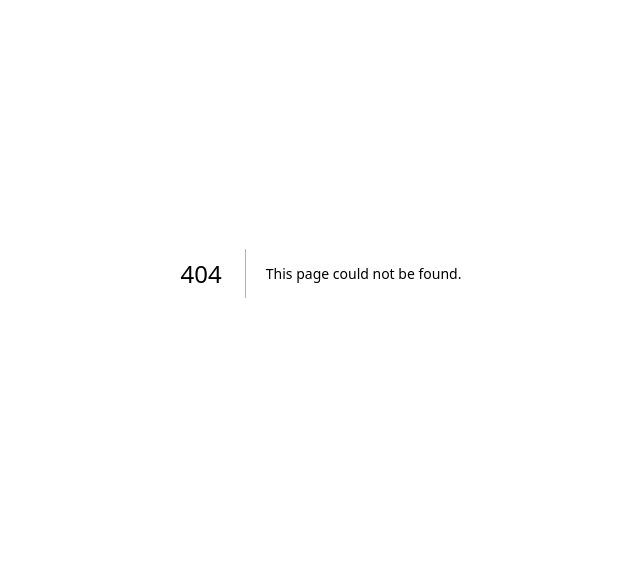
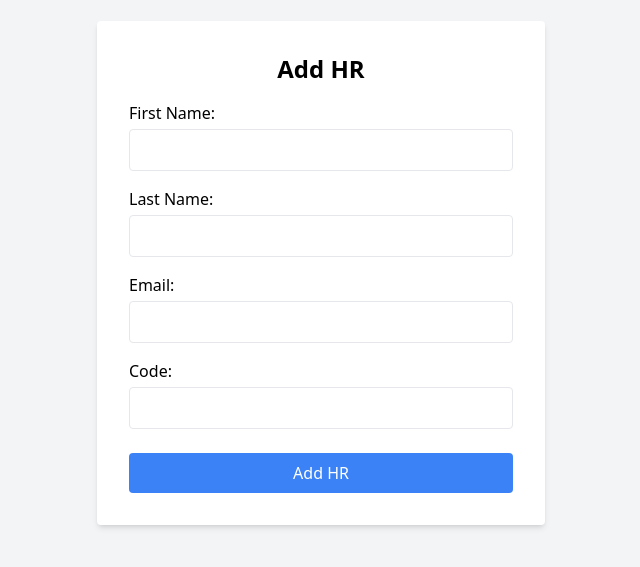
Before and after one commit to Smart-Interview/Front-End, a Next.js app: page /add-employee in a window 1280 px wide. Before the commit this address had no page. Shown: the part 127-694 px from the top of the page, without its empty margins (319-959 px from the left). Built offline with nearby package versions, Linux system fonts and the light colour scheme.

Commit message:
first commit

```diff
--- /dev/null
+++ b/src/app/add-employee/page.tsx
@@ -0,0 +1,101 @@
+"use client";
+
+import { useState } from "react";
+
+export default function AddEmployee() {
+  const [formData, setFormData] = useState({
+    firstName: "",
+    lastName: "",
+    mail: "",
+    code: "",
+  });
+
+  const handleSubmit = async (e: React.FormEvent) => {
+    e.preventDefault();
+
+    // Modify fetch to connect to Spring Boot backend
+    const response = await fetch("http://localhost:8080/employee/AddEmployee", {
+      method: "POST",
+      headers: {
+        "Content-Type": "application/json",
+      },
+      body: JSON.stringify(formData),
+    });
+
+    if (response.ok) {
+      alert("Employee added successfully!");
+    } else {
+      alert("Failed to add employee.");
+    }
+  };
+
+  const handleChange = (e: React.ChangeEvent<HTMLInputElement>) => {
+    setFormData({
+      ...formData,
+      [e.target.name]: e.target.value,
+    });
+  };
+
+  return (
+    <div className="flex items-center justify-center min-h-screen bg-gray-100">
+      <form onSubmit={handleSubmit} className="bg-white p-8 rounded shadow-md w-full max-w-md">
+        <h1 className="text-center text-2xl font-bold mb-4">Add HR</h1>
+
+        <div className="mb-4">
+          <label className="block mb-1">First Name:</label>
+          <input
+            type="text"
+            name="firstName"
+            value={formData.firstName}
+            onChange={handleChange}
+            className="w-full p-2 border rounded"
+            required
+          />
+        </div>
+
+        <div className="mb-4">
+          <label className="block mb-1">Last Name:</label>
+          <input
+            type="text"
+            name="lastName"
+            value={formData.lastName}
+            onChange={handleChange}
+            className="w-full p-2 border rounded"
+            required
+          />
+        </div>
+
+        <div className="mb-4">
+          <label className="block mb-1">Email:</label>
+          <input
+            type="email"
+            name="mail"
+            value={formData.mail}
+            onChange={handleChange}
+            className="w-full p-2 border rounded"
+            required
+          />
+        </div>
+
+        <div className="mb-6">
+          <label className="block mb-1">Code:</label>
+          <input
+            type="text"
+            name="code"
+            value={formData.code}
+            onChange={handleChange}
+            className="w-full p-2 border rounded"
+            required
+          />
+        </div>
+
+        <button
+          type="submit"
+          className="w-full bg-blue-500 text-white p-2 rounded hover:bg-blue-600"
+        >
+          Add HR
+        </button>
+      </form>
+    </div>
+  );
+}
--- /dev/null
+++ b/src/app/all-hr/page.tsx
@@ -0,0 +1,72 @@
+"use client";
+
+import { useEffect, useState } from "react";
+
+// Define the Employee interface
+interface Employee {
+  id: number;
+  firstName: string;
+  lastName: string;
+  mail: string;
+  code: string;
+}
+
+export default function AllHR() {
+  // Type the state with Employee[]
+  const [hrList, setHrList] = useState<Employee[]>([]);
+
+  // Fetch the HR list from the API
+  useEffect(() => {
+    const fetchHRList = async () => {
+      try {
+        const response = await fetch("http://localhost:8080/employee/employees");
+        if (response.ok) {
+          const data: Employee[] = await response.json(); // Explicitly type the response data
+          setHrList(data);
+        } else {
+          console.error("Failed to fetch HR employees.");
+        }
+      } catch (error) {
+        console.error("Error fetching HR employees:", error);
+      }
+    };
+
+    fetchHRList();
+  }, []);
+
+  return (
+    <div className="black-white-theme p-6">
+      <h1 className="text-2xl font-bold mb-4 text-center">All HR Employees</h1>
+      <div className="overflow-x-auto">
+        <table className="min-w-full text-left border border-gray-700">
+          <thead className="bg-gray-800 text-white">
+            <tr>
+              <th className="px-4 py-2">First Name</th>
+              <th className="px-4 py-2">Last Name</th>
+              <th className="px-4 py-2">Email</th>
+              <th className="px-4 py-2">Code</th>
+            </tr>
+          </thead>
+          <tbody>
+            {hrList.length > 0 ? (
+              hrList.map((hr) => (
+                <tr key={hr.id} className="border-t border-gray-700">
+                  <td className="px-4 py-2">{hr.firstName}</td>
+                  <td className="px-4 py-2">{hr.lastName}</td>
+                  <td className="px-4 py-2">{hr.mail}</td>
+                  <td className="px-4 py-2">{hr.code}</td>
+                </tr>
+              ))
+            ) : (
+              <tr>
+                <td colSpan={4} className="px-4 py-2 text-center">
+                  No HR employees found.
+                </td>
+              </tr>
+            )}
+          </tbody>
+        </table>
+      </div>
+    </div>
+  );
+}
--- /dev/null
+++ b/src/app/api/employees/route.ts
@@ -0,0 +1,15 @@
+// src/app/api/employees/route.ts
+import { NextResponse } from "next/server";
+
+// This is a mock of what will happen in the real backend (Spring Boot, etc.)
+// In production, you should send this data to your backend server using fetch.
+
+export async function POST(req: Request) {
+  const employee = await req.json();
+
+  // Here, you would normally send the data to your backend or database
+  console.log("Received employee data:", employee);
+
+  // For now, we just return a success response
+  return NextResponse.json({ message: "Employee added successfully" }, { status: 200 });
+}
--- a/src/app/globals.css
+++ b/src/app/globals.css
@@ -1,27 +1,74 @@
 @tailwind base;
 @tailwind components;
 @tailwind utilities;
-
-:root {
-  --background: #ffffff;
-  --foreground: #171717;
+/* Black and white theme for add-employee and all-hr pages */
+.black-white-theme {
+  background-color: #000;
+  color: #fff;
 }
 
-@media (prefers-color-scheme: dark) {
-  :root {
-    --background: #0a0a0a;
-    --foreground: #ededed;
-  }
+.black-white-theme button {
+  background-color: #fff;
+  color: #000;
+  border: 1px solid #fff;
 }
 
-body {
-  color: var(--foreground);
-  background: var(--background);
-  font-family: Arial, Helvetica, sans-serif;
+.black-white-theme input, .black-white-theme select {
+  background-color: #333;
+  color: #fff;
+  border: 1px solid #fff;
 }
 
-@layer utilities {
-  .text-balance {
-    text-wrap: balance;
-  }
+.black-white-theme table {
+  background-color: #000;
+  border-collapse: collapse;
+  width: 100%;
 }
+
+.black-white-theme th, .black-white-theme td {
+  border: 1px solid #fff;
+  padding: 8px;
+}
+
+.black-white-theme th {
+  background-color: #111;
+}
+
+.black-white-theme td {
+  background-color: #222;
+}
+
+.black-white-theme {
+  background-color: #000;
+  color: #fff;
+}
+
+.black-white-theme p {
+  color: #fff;
+}
+
+.black-white-theme li {
+  border-color: #fff;
+}
+
+.black-white-theme h1 {
+  color: #fff;
+}
+
+.black-white-theme {
+  background-color: #000;
+  color: #fff;
+}
+
+.black-white-theme label {
+  color: #fff;
+}
+
+.black-white-theme input {
+  color: #fff;
+}
+
+.black-white-theme button {
+  background-color: #fff;
+  color: #000;
+}
--- /dev/null
+++ b/src/app/hr-management/page.tsx
@@ -0,0 +1,40 @@
+// src/app/hr-management/page.tsx
+"use client";
+
+import { useRouter } from "next/navigation";
+
+export default function HRManagement() {
+  const router = useRouter();
+
+  return (
+    <div className="flex flex-col items-center justify-center min-h-screen bg-gray-100">
+      <h1 className="text-2xl font-bold mb-6">HR Management</h1>
+
+      <div className="space-y-4">
+        {/* Add HR button */}
+        <button
+          onClick={() => router.push("/add-employee")}
+          className="w-full px-4 py-2 bg-blue-500 text-white rounded-lg hover:bg-blue-600"
+        >
+          Add HR
+        </button>
+
+        {/* All HRs button */}
+        <button
+          onClick={() => router.push("/all-hr")}
+          className="w-full px-4 py-2 bg-green-500 text-white rounded-lg hover:bg-green-600"
+        >
+          All HRs
+        </button>
+
+        {/* Back to CEO Page button */}
+        <button
+          onClick={() => router.push("/ceo")}
+          className="w-full px-4 py-2 bg-gray-500 text-white rounded-lg hover:bg-gray-600"
+        >
+          Back
+        </button>
+      </div>
+    </div>
+  );
+}
--- /dev/null
+++ b/src/app/hr/page.tsx
@@ -0,0 +1,18 @@
+import Link from "next/link";
+
+export default function HRPage() {
+  return (
+    <div className="p-6">
+      <h1>HR Management</h1>
+      <div className="space-y-4">
+        <Link href="/add-employee">
+          <button className="bg-blue-500 text-white p-2 rounded">Add HR</button>
+        </Link>
+
+        <Link href="/all-hr">
+          <button className="bg-blue-500 text-white p-2 rounded">Show All HR</button>
+        </Link>
+      </div>
+    </div>
+  );
+}
```
